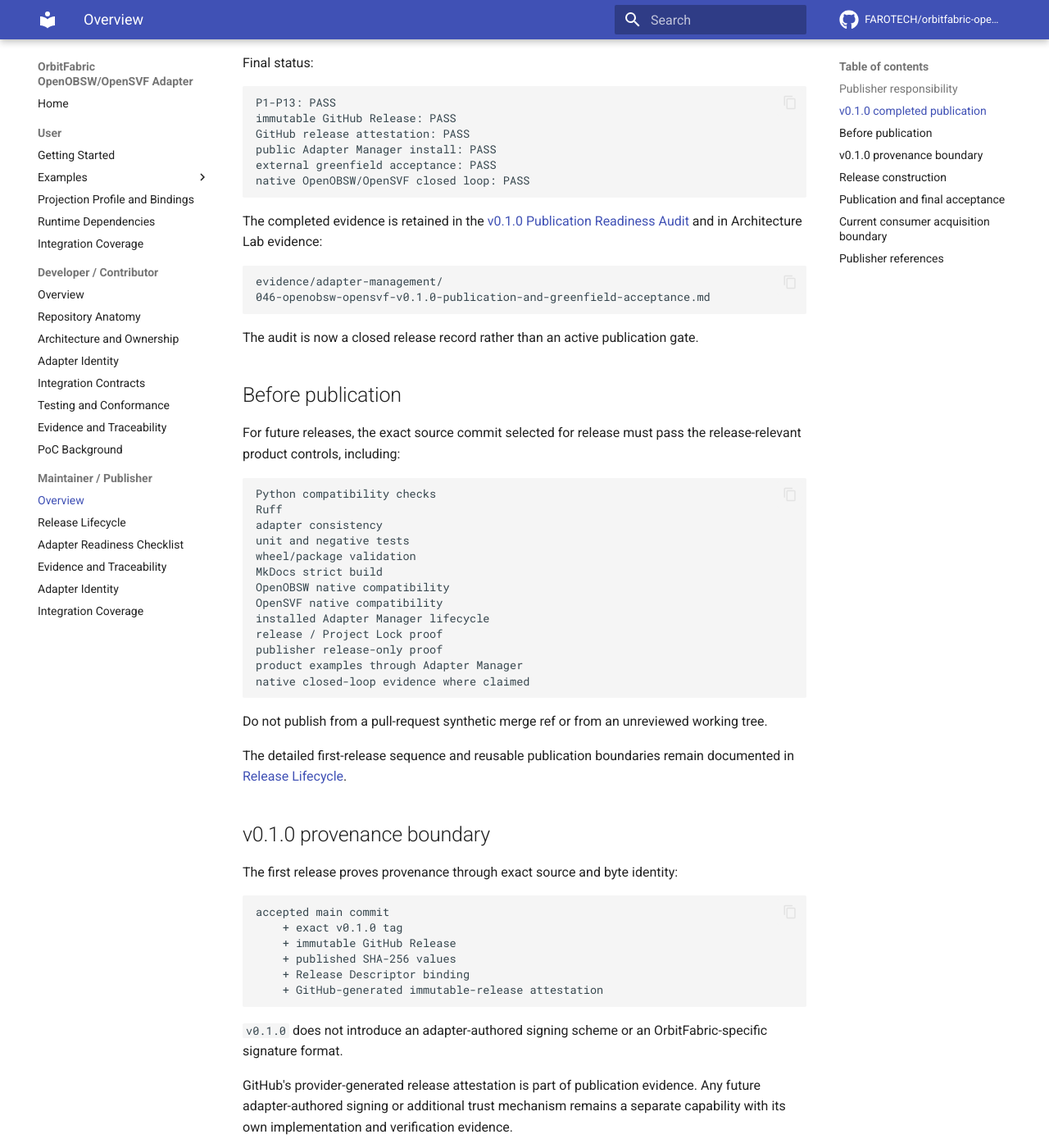
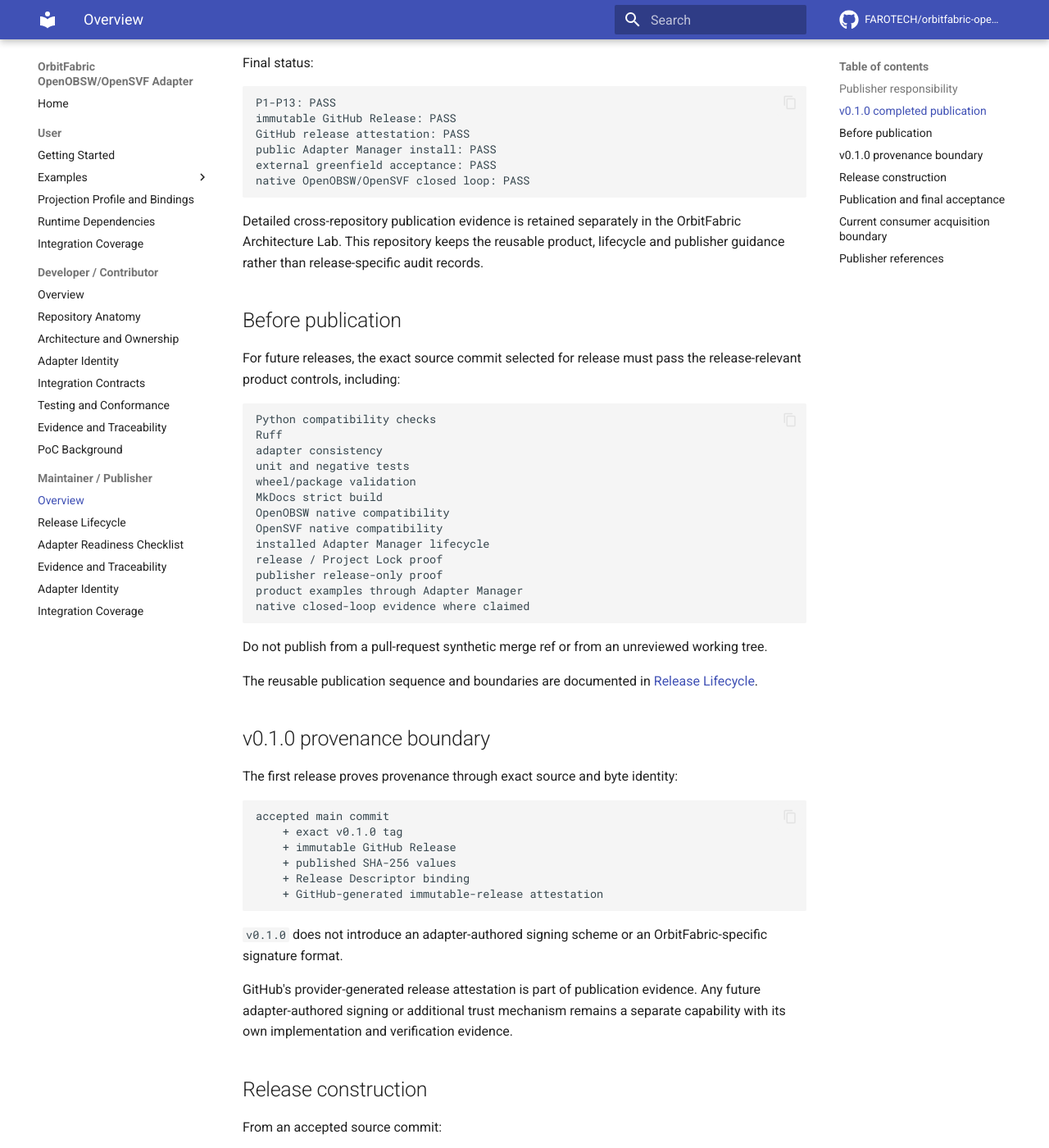
Before and after one commit to FAROTECH/orbitfabric-openobsw-opensvf-adapter, an MkDocs documentation site: the page built from docs/publishing.md, in a window 1280 px wide and 1400 px high, scrolled down 926 px. Shown: the whole window at 82% size. Built offline with MkDocs 1.6.1 and Material for MkDocs 9.7.7, drawn with Linux system fonts in a browser that asks for light colours; comment, search, counter and statistics services are not loaded; some of the changed text lies outside the part shown.

Commit message:
Keep publisher docs reusable after v0.1.0

````diff
--- a/docs/publishing.md
+++ b/docs/publishing.md
@@ -48,14 +48,7 @@
 native OpenOBSW/OpenSVF closed loop: PASS
 ```
 
-The completed evidence is retained in the [v0.1.0 Publication Readiness Audit](publication-readiness-audit.md) and in Architecture Lab evidence:
-
-```text
-evidence/adapter-management/
-046-openobsw-opensvf-v0.1.0-publication-and-greenfield-acceptance.md
-```
-
-The audit is now a closed release record rather than an active publication gate.
+Detailed cross-repository publication evidence is retained separately in the OrbitFabric Architecture Lab. This repository keeps the reusable product, lifecycle and publisher guidance rather than release-specific audit records.
 
 ## Before publication
 
@@ -79,7 +72,7 @@
 
 Do not publish from a pull-request synthetic merge ref or from an unreviewed working tree.
 
-The detailed first-release sequence and reusable publication boundaries remain documented in [Release Lifecycle](release-lifecycle.md).
+The reusable publication sequence and boundaries are documented in [Release Lifecycle](release-lifecycle.md).
 
 ## v0.1.0 provenance boundary
 
@@ -150,7 +143,6 @@
 
 ## Publisher references
 
-- [v0.1.0 Publication Readiness Audit](publication-readiness-audit.md)
 - [Release Lifecycle](release-lifecycle.md)
 - [Adapter Readiness Checklist](adapter-readiness-checklist.md)
 - [Evidence and Traceability](evidence-and-traceability.md)
````
Also changed, not shown: other parts of docs/publishing.md (+1 -1 lines).
